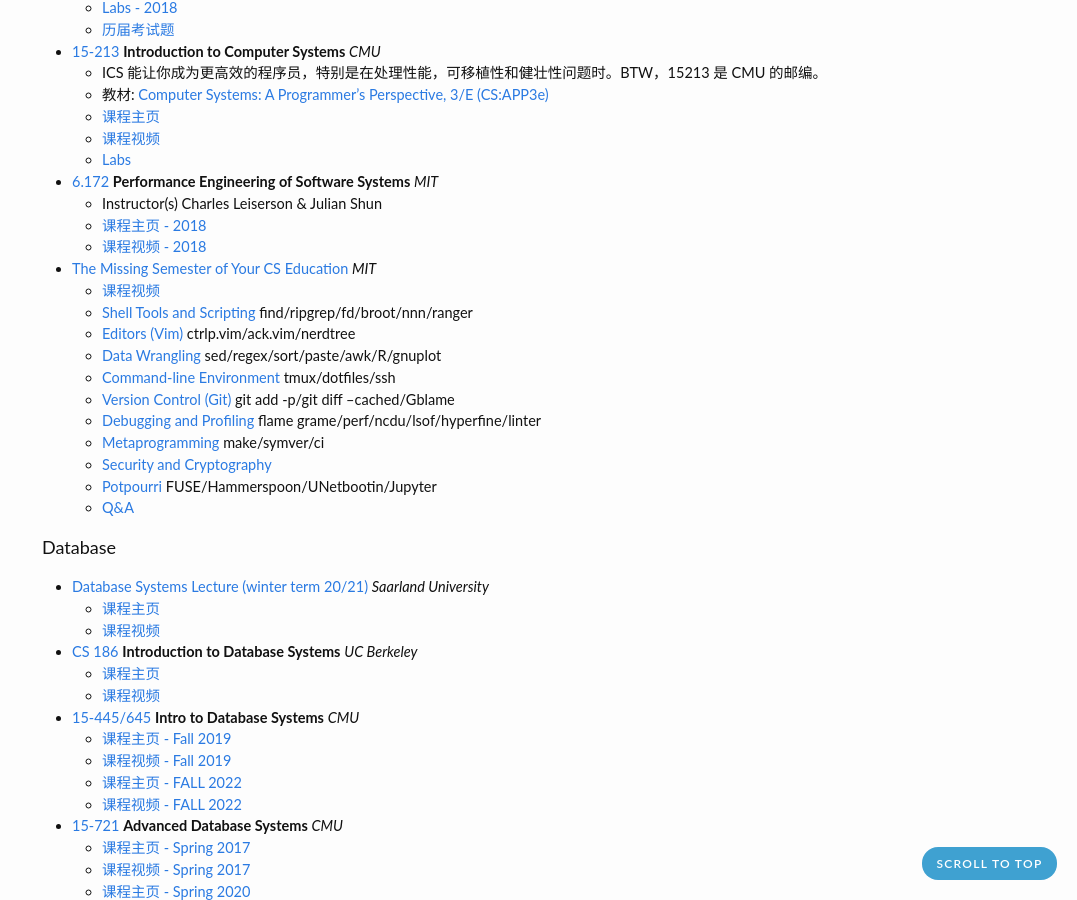
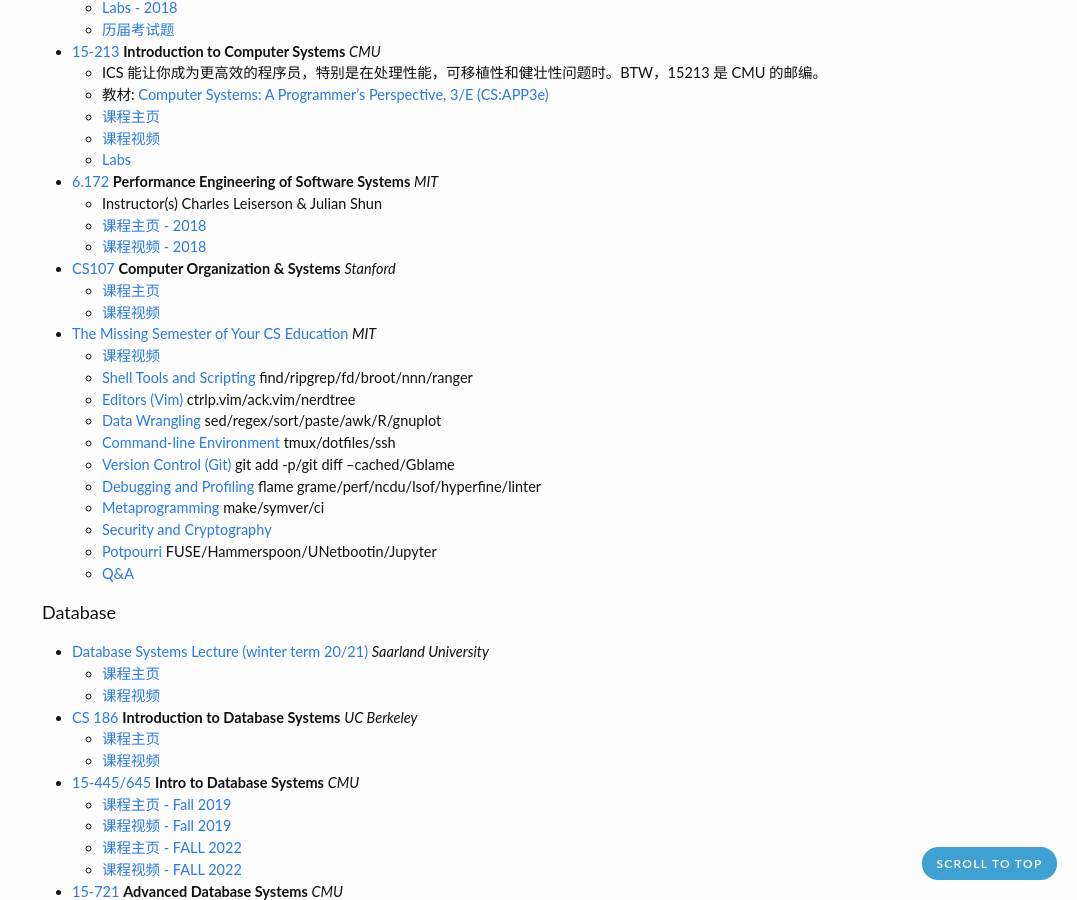
Before and after one commit to zhjwpku/zhjwpku.github.io, a Jekyll site: the page built from _posts/2018-09-16-awesome-cs-courses.md, in a window 1280 px wide and 900 px high, scrolled down 1282 px. Shown: the whole window, without its empty margins (203-1280 px from the left). Built offline with Jekyll 4.4.1, drawn with Linux system fonts in a browser that asks for light colours; comment, search, counter and statistics services are not loaded.

Commit message:
CS107 Computer Organization & Systems
Signed-off-by: Zhao Junwang <zhjwpku@gmail.com>

```diff
--- a/_posts/2018-09-16-awesome-cs-courses.md
+++ b/_posts/2018-09-16-awesome-cs-courses.md
@@ -70,6 +70,10 @@
     - Instructor(s) Charles Leiserson & Julian Shun
     - [课程主页 - 2018][6172]
     - [课程视频 - 2018][6172-video]
+
+- [CS107](https://web.stanford.edu/class/cs107/) **Computer Organization & Systems** *Stanford*
+  - [课程主页](https://web.stanford.edu/class/cs107/)
+  - [课程视频](https://www.youtube.com/playlist?list=PLoCMsyE1cvdWivlV-39KKsBKUX-4DvraN)
 
 - [The Missing Semester of Your CS Education][missing-semester] *MIT*
     - [课程视频][missing-semester-video]
```
